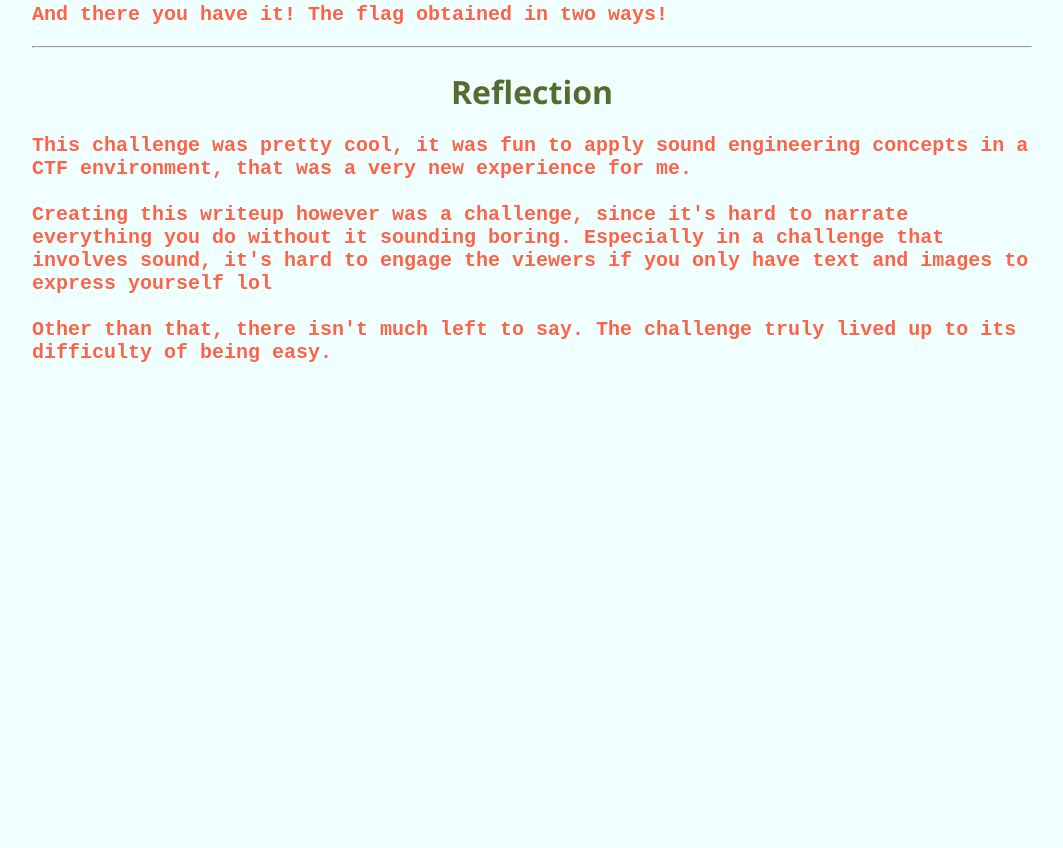
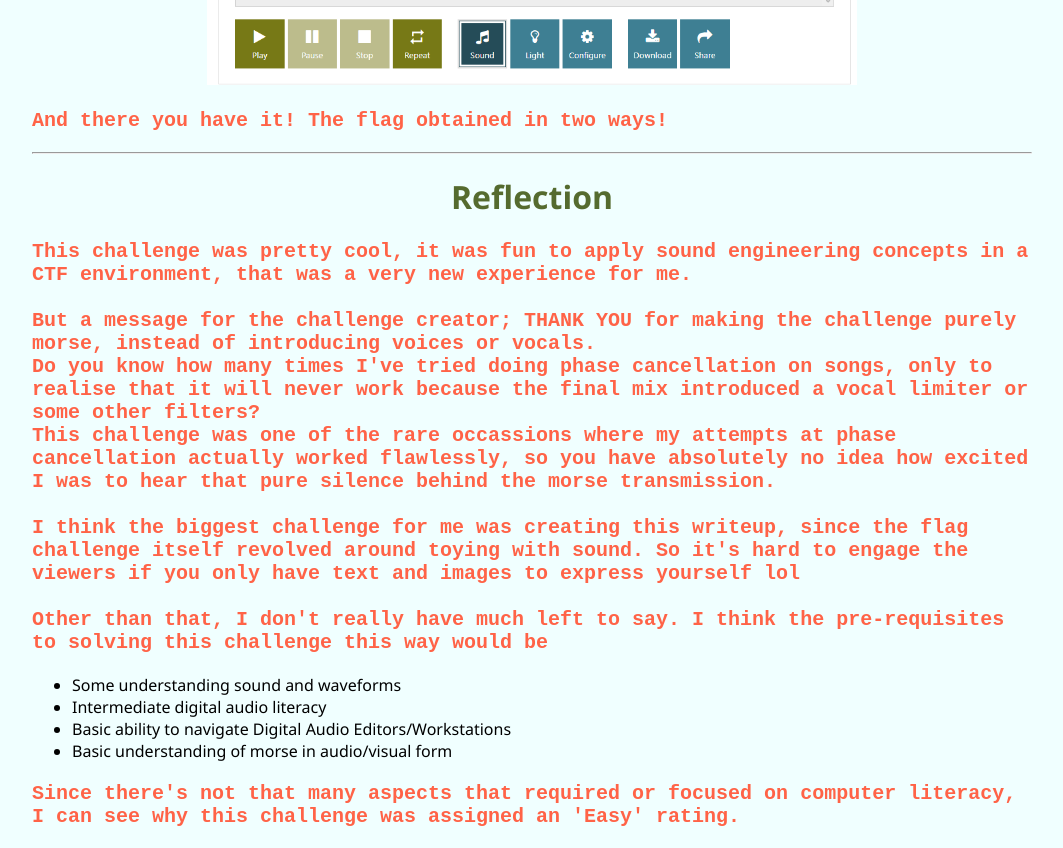
Before and after one commit to jason-kool/jason-kool.github.io, a plain HTML site: page LNC2023/noise/index.html in a window 1280 px wide. Shown: the part 8579-9427 px from the top of the page, without its empty margins (108-1171 px from the left). Before the commit the page ends 8963 px from the top, so only its background shows below. Drawn offline with Linux system fonts and the light colour scheme.

Commit message:
Updated assets and wording

```diff
--- a/LNC2023/noise/index.html
+++ b/LNC2023/noise/index.html
@@ -54,9 +54,9 @@
             If you got your hands on the exact studio instrumentals, reversed the polarity of the audio, and played it
             against the final mix, you would be left with only the vocals of the song. <br><br>
 
-            This is called "Phase cancellation", and is a well known trick used by musicians, producers and sound engineers
-             either to extract specific information from a track, or to achieve silence or a quiet environment in a venue.
-             This is also how noise-cancelling headphones work. <br><br>
+            This is called "Phase cancellation", and is mostly employed by musicians, producers and sound engineers
+            either to extract specific information from a track, or to achieve silence or a quiet environment in a venue.
+            This is also how noise-cancelling headphones work. <br><br>
 
             Of course, there is a catch to this; this method only works if you have the exact waveform or audio file that you want to cancel out. <br><br>
 
@@ -76,7 +76,7 @@
         </p>
 
         <img src="assets/noise1.png" class="full"><br><br>
-        <img src="assets/noise2.png" class="mid">
+        <img src="assets/noise2.png" class="large">
 
         <p>
             After selecting a file, on the top tabs, go to Effects > Invert
@@ -164,9 +164,24 @@
         </div>
         <p>
             This challenge was pretty cool, it was fun to apply sound engineering concepts in a CTF environment, that was a very new experience for me. <br><br>
-            Creating this writeup however was a challenge, since it's hard to narrate everything you do without it sounding boring. Especially in a challenge that involves sound,
-            it's hard to engage the viewers if you only have text and images to express yourself lol <br><br>
-            Other than that, there isn't much left to say. The challenge truly lived up to its difficulty of being easy.
+            But a message for the challenge creator; THANK YOU for making the challenge purely morse, instead of introducing voices or vocals. <br>
+            Do you know how many times I've tried doing phase cancellation on songs, only to realise that it will never work because the final mix
+            introduced a vocal limiter or some other filters? <br>
+            This challenge was one of the rare occassions where my attempts at phase cancellation actually worked flawlessly,
+            so you have absolutely no idea how excited I was to hear that pure silence behind the morse transmission. <br><br>
+            I think the biggest challenge for me was creating this writeup, since the flag challenge itself revolved around toying with sound. So it's hard to engage the viewers if you only have text and images to express yourself lol
+            <br><br>
+            Other than that, I don't really have much left to say. I think the pre-requisites to solving this challenge this way would be
+        </p>
+
+        <ul>
+            <li>Some understanding sound and waveforms</li>
+            <li>Intermediate digital audio literacy</li>
+            <li>Basic ability to navigate Digital Audio Editors/Workstations</li>
+            <li>Basic understanding of morse in audio/visual form</li>
+        </ul>
+        <p>
+            Since there's not that many aspects that required or focused on computer literacy, I can see why this challenge was assigned an 'Easy' rating.
         </p>
 
         </div>
```
Also changed, not shown: LNC2023/noise/assets/noise2.png.
